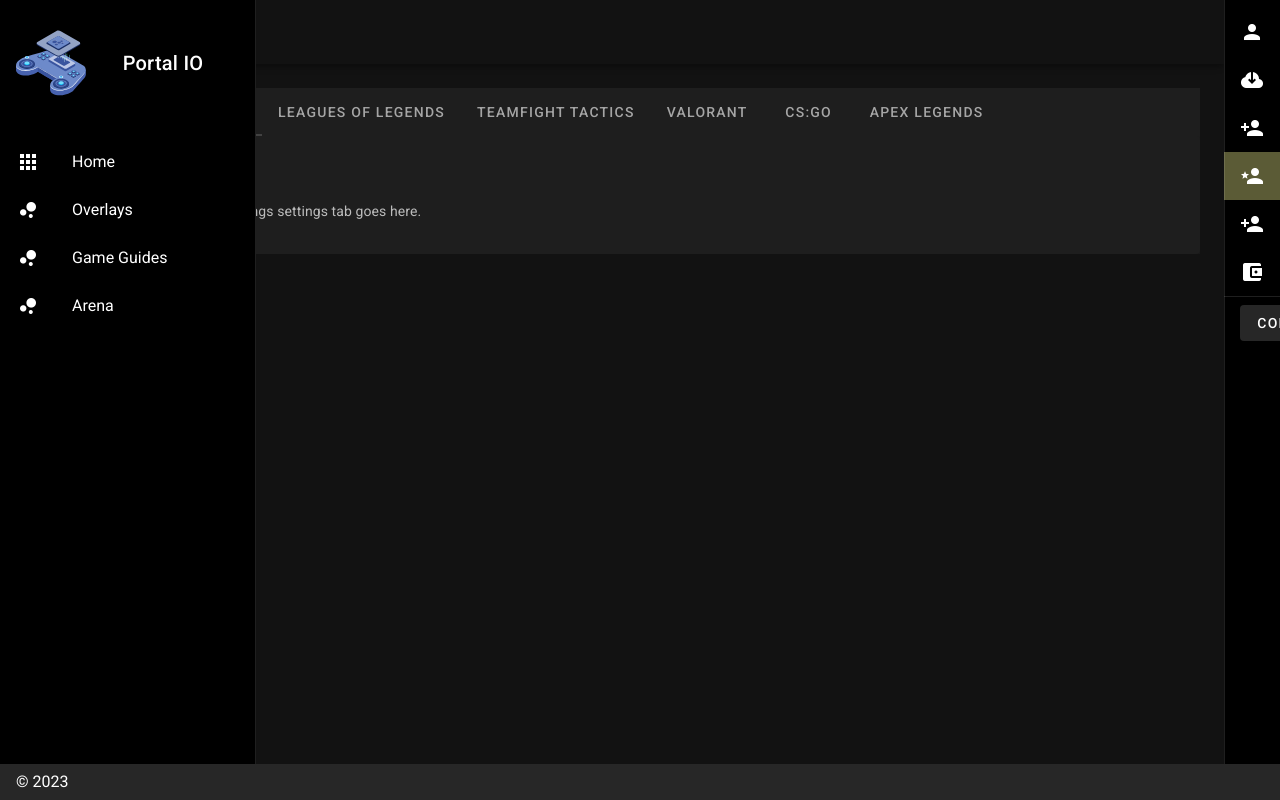
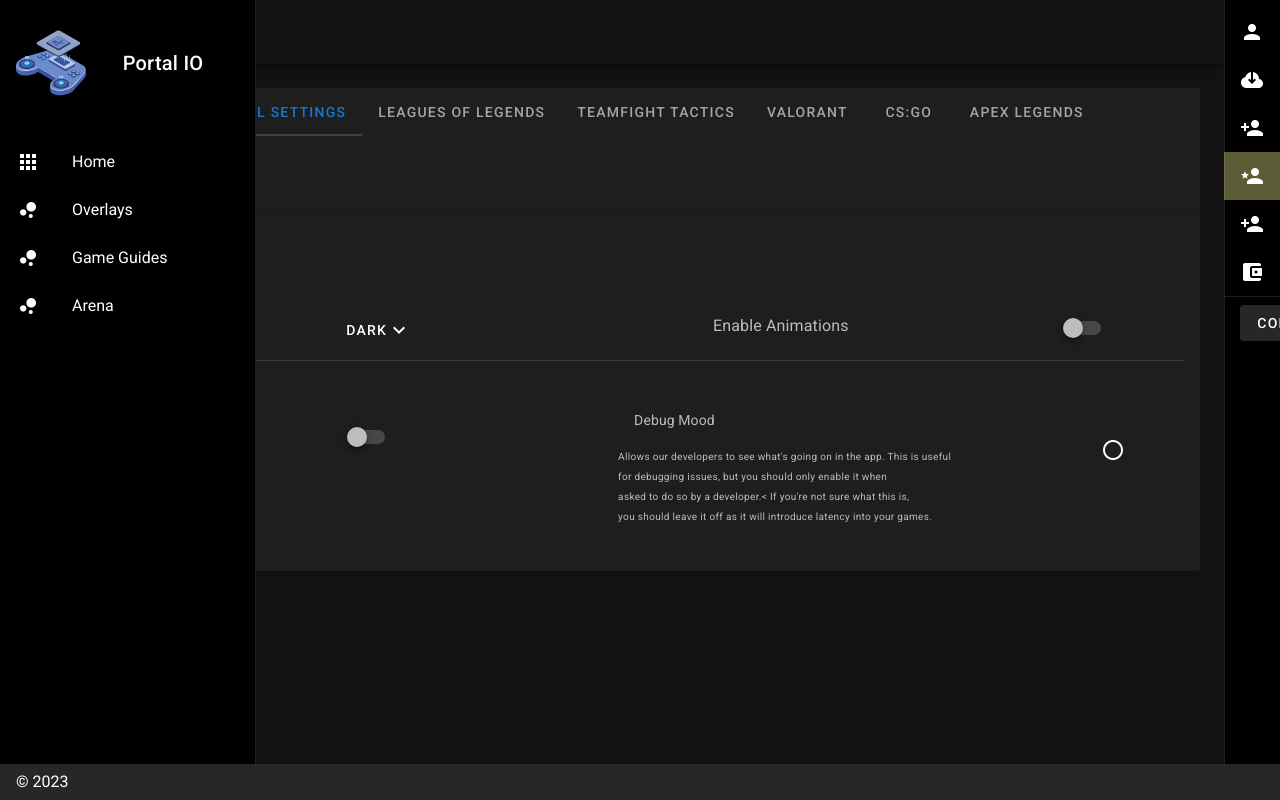
Before and after one commit to hamdan632/portal-io, a Nuxt app: page /settings in a window 1280 px wide. Built offline with nearby package versions, Linux system fonts and the light colour scheme.

Commit message:
Completed, arena page , gameDetails, guide page, login page, overlay page

```diff
--- /dev/null
+++ b/components/generalSettings.vue
@@ -0,0 +1,79 @@
+<template>
+  <v-card>
+    <v-card-title class="mt-10">
+      General
+    </v-card-title>
+    <v-card-text>
+      <v-row class="d-flex  mt-5">
+        <v-row class="d-flex justify-center mr-auto ma-3">
+          <div class="subtitle-1">Theme</div>
+          <v-btn class="ml-auto  mr-auto" text color="primary" @click="toggleDropdown">
+            <v-menu offset-y style="border-radius: 5px" class="screen-back-color">
+              <template v-slot:activator="{ on }">
+                <v-btn text icon v-on="on">
+                  <span>
+                    Dark
+                  </span>
+                  <v-icon>mdi-chevron-down</v-icon>
+                </v-btn>
+              </template>
+              <v-list>
+                <v-list-item v-for="(option, index) in dropdownItems" :key="index" @click="">
+                  <v-list-item-title>{{ option.title }}</v-list-item-title>
+                </v-list-item>
+              </v-list>
+            </v-menu>
+          </v-btn>
+        </v-row>
+        <v-row class="  d-flex    ml-auto  ">
+          <div class="subtitle-1  ml-auto mr-auto">&nbsp;Enable Animations&nbsp;&nbsp;&nbsp;&nbsp;</div>
+          <v-switch class="ml-auto  mr-auto mt-0" v-model="surveyEnabled" color="primary"></v-switch>
+        </v-row>
+      </v-row>
+      <v-divider class="mt-3"></v-divider>
+
+      <v-row class="mt-5 d-flex">
+        <v-row class="d-flex justify-center mr-auto ma-3 mt-10">
+          <div class="subtitle-1  ">Enable Survey </div>
+          <v-switch class="ml-auto  mr-auto mt-0" v-model="surveyEnabled" color="primary"></v-switch>
+        </v-row>
+        <v-row class="  d-flex ml-auto justify-center mb-5  ml-10" >
+              <span class="caption ml-auto mb-0 text-break mb-5 mr-auto" style="font-size: 10px !important;">
+                <v-card-text>Debug Mood</v-card-text>
+                Allows our developers to see what's going on in the app. This is useful <br> for debugging issues, but you should only enable it when <br> asked to do so by a developer.<
+            If you're not sure  what this is,
+                <br>you should leave it off as it will introduce latency into your games.</span>
+            <v-radio class="ml-auto  mr-auto mb-10" value="off" color="primary">Off</v-radio>
+        </v-row>
+      </v-row>
+    </v-card-text>
+
+
+  </v-card>
+</template>
+
+<script>
+export default {
+  data() {
+    return {
+      dropdown: false,
+      dropdownItems: [
+        { title: 'Dark Theme' },
+        { title: 'Light Theme' },
+        { title: 'Custom Theme' }
+      ],
+      surveyEnabled: false,
+      debugMode: 'off'
+    }
+  },
+  methods: {
+    toggleDropdown() {
+      this.dropdown = !this.dropdown;
+    },
+    selectDropdownItem(item) {
+      console.log(item);
+      // implement logic to select the dropdown item
+    }
+  }
+}
+</script>
--- a/pages/overlays.vue
+++ b/pages/overlays.vue
@@ -14,7 +14,7 @@
                 <v-icon>mdi-account</v-icon>
                 <span class="ml-2">Leagues of Legends</span>
               </v-card-title>
-              <v-row>
+              <v-row class="screen-back-color">
                 <single-game-detail></single-game-detail>
                 <single-game-detail></single-game-detail>
                 <single-game-detail></single-game-detail>
@@ -27,7 +27,7 @@
                 <v-icon>mdi-account</v-icon>
                 <span class="ml-2">Valorant</span>
               </v-card-title>
-              <v-row>
+              <v-row class="screen-back-color">
                 <single-game-detail></single-game-detail>
                 <single-game-detail></single-game-detail>
                 <single-game-detail></single-game-detail>
@@ -40,7 +40,7 @@
                 <v-icon>mdi-account</v-icon>
                 <span class="ml-2">CS:GO</span>
               </v-card-title>
-              <v-row>
+              <v-row class="screen-back-color">
                 <single-game-detail></single-game-detail>
                 <single-game-detail></single-game-detail>
                 <single-game-detail></single-game-detail>
@@ -53,7 +53,7 @@
                 <v-icon>mdi-account</v-icon>
                 <span class="ml-2">Apex Legends</span>
               </v-card-title>
-              <v-row>
+              <v-row class="screen-back-color">
                 <single-game-detail></single-game-detail>
                 <single-game-detail></single-game-detail>
                 <single-game-detail></single-game-detail>
@@ -66,7 +66,7 @@
                 <v-icon>mdi-account</v-icon>
                 <span class="ml-2">Teamfight Tactics</span>
               </v-card-title>
-              <v-row>
+              <v-row class="screen-back-color">
                 <single-game-detail></single-game-detail>
                 <single-game-detail></single-game-detail>
                 <single-game-detail></single-game-detail>
@@ -77,7 +77,7 @@
               </v-row>
             </v-card>
             <v-card v-if="tab.title === 'Leagues of Legends'">
-              <v-row class="mt-10">
+              <v-row class="mt-10 screen-back-color">
                 <single-game-detail></single-game-detail>
                 <single-game-detail></single-game-detail>
                 <single-game-detail></single-game-detail>
@@ -90,7 +90,7 @@
               </v-row>
             </v-card>
             <v-card v-if="tab.title === 'Teamfight Tactics'">
-              <v-row class="mt-10">
+              <v-row class="mt-10 screen-back-color">
                 <single-game-detail></single-game-detail>
                 <single-game-detail></single-game-detail>
                 <single-game-detail></single-game-detail>
@@ -103,7 +103,7 @@
               </v-row>
             </v-card>
             <v-card v-if="tab.title === 'Valorant'">
-              <v-row class="mt-10">
+              <v-row class="mt-10 screen-back-color">
                 <single-game-detail></single-game-detail>
                 <single-game-detail></single-game-detail>
                 <single-game-detail></single-game-detail>
@@ -116,7 +116,7 @@
               </v-row>
             </v-card>
             <v-card v-if="tab.title === 'CS:GO'">
-              <v-row class="mt-10">
+              <v-row class="mt-10 screen-back-color">
                 <single-game-detail></single-game-detail>
                 <single-game-detail></single-game-detail>
                 <single-game-detail></single-game-detail>
--- a/pages/settings.vue
+++ b/pages/settings.vue
@@ -1,22 +1,21 @@
 <template>
   <v-container>
-    <v-tabs v-model="tab" color="primary" slider-color="accent">
-      <v-tab v-for="(tab, index) in tabs" :key="index">{{ tab.title }}</v-tab>
-      <v-tab-item v-for="(tab, index) in tabs" :key="index">
-        <v-card>
-          <v-card-title>{{ tab.title }}</v-card-title>
-          <v-card-text>
-            <p>Content for {{ tab.title }} settings tab goes here.</p>
-          </v-card-text>
-        </v-card>
+    <v-tabs centered v-model="tab" color="primary" slider-color="accent">
+      <v-tab  v-for="(tab, index) in tabs" :key="index">{{ tab.title }}</v-tab>
+      <v-tab-item class="mt-10"  v-for="(tab, index) in tabs" :key="index">
+          <general-settings v-if="tab.title === 'General settings'"></general-settings>
       </v-tab-item>
     </v-tabs>
   </v-container>
 </template>
 
 <script>
+import generalSettings from "../components/generalSettings.vue";
 export default {
   layout: 'detailsPage',
+  components:{
+    generalSettings
+  },
   data() {
     return {
       tab: null,
```
Also changed, not shown: pages/guide.vue (+8 -8 lines).
